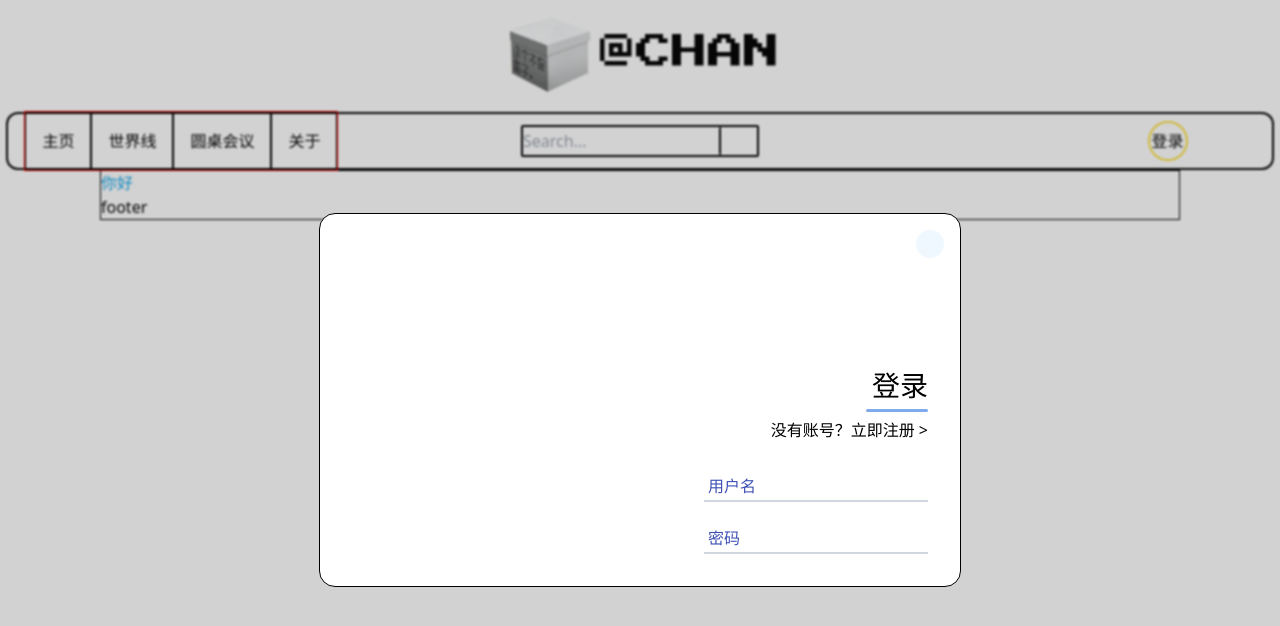
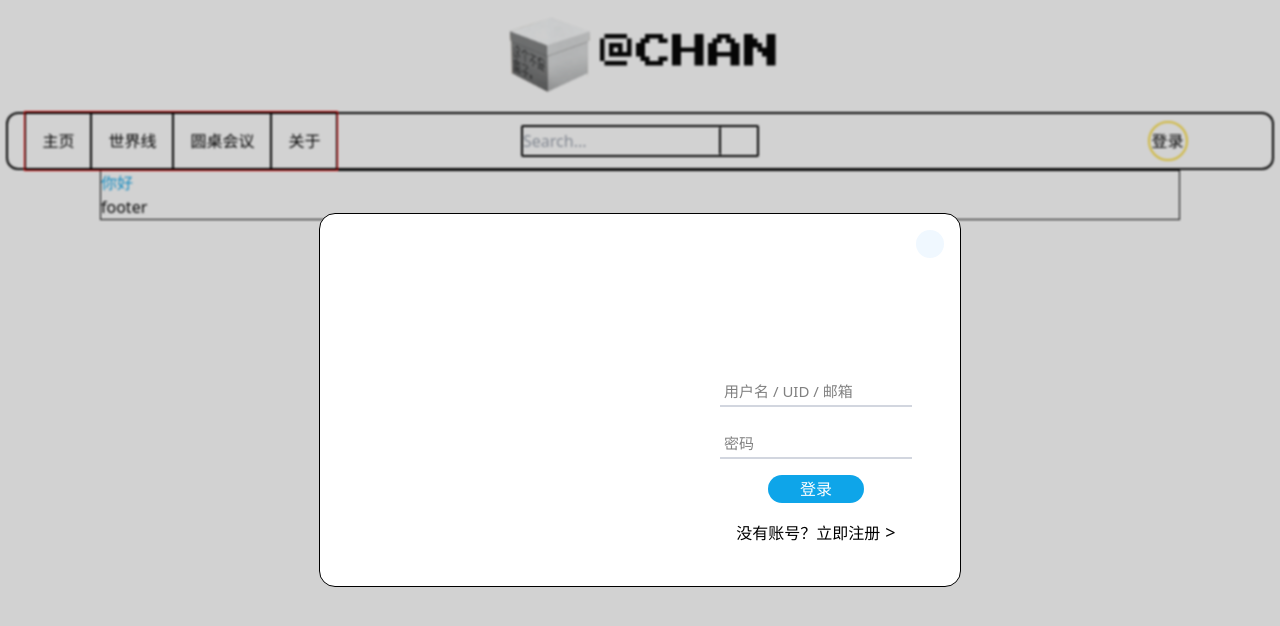
Before and after one commit to Labmem-00/Lab002-Channel-Next, a Next.js app: page / in a window 1280 px wide. Both pictures are taken after a click on the button "登录". Shown: the top 626 px of the page. Built offline with nearby package versions, Linux system fonts and the light colour scheme; some icons are missing.

Commit message:
feat(Login): add animation

```diff
--- a/app/components/Auth/AuthForms/AuthInput/authInput.module.scss
+++ b/app/components/Auth/AuthForms/AuthInput/authInput.module.scss
@@ -3,10 +3,11 @@
   position: relative;
   margin-top: 22px;
   line-height: 20px;
-
+  font-size: 15px;
   .input-entity {
     width: 100%;
     padding: 4px;
+
     border: none;
     border-bottom: 1px solid #d2d6df;
     outline: none;
@@ -17,9 +18,9 @@
     }
 
     &:focus ~ .input-placeholder,
-        &:valid ~ .input-placeholder {
+    &:not(:placeholder-shown) ~ .input-placeholder {
       top: -1em;
-            font-size: 12px;
+      font-size: 17px;
       line-height: 1em;
       color: hwb(216deg 36% 16%);
     }
@@ -29,7 +30,7 @@
     position: absolute;
     top: 4px;
     left: 4px;
-        color: #3f51b5;
+    color: grey;
     transition: all 0.25s;
     pointer-events: none;
   }
@@ -40,7 +41,7 @@
     background-color: #d2d6df;
 
     &::before {
-            content: "";
+      content: '';
       position: absolute;
       width: 100%;
       height: 1px;
--- a/app/components/Auth/AuthForms/AuthInput/index.tsx
+++ b/app/components/Auth/AuthForms/AuthInput/index.tsx
@@ -25,6 +25,7 @@ const AuthInput: React.FC<AuthInputProps> = ({
           required={required}
           aria-labelledby={`${id}-label`} // 增强无障碍性
           autoComplete={id}
+          placeholder="" //默认为空
         />
         <label
           id={`${id}-label`}
--- a/app/components/Auth/AuthForms/Login.tsx
+++ b/app/components/Auth/AuthForms/Login.tsx
@@ -3,9 +3,16 @@ import AuthInput from './AuthInput';
 
 const Login: React.FC = () => {
   return (
-    <form >
-      <AuthInput id="username" type="text" label="用户名" required />
+    <form className="grid justify-center w-48">
+      <AuthInput id="username" type="text" label="用户名 / UID / 邮箱" required />
       <AuthInput id="password" type="password" label="密码" required />
+      <button
+        className="grid place-items-center
+        justify-self-center m-4 w-24 h-7
+        bg-sky-500 text-white rounded-full hover:bg-sky-400"
+      >
+        登录
+      </button>
     </form>
   );
 };
--- a/app/components/Auth/AuthForms/Register.tsx
+++ b/app/components/Auth/AuthForms/Register.tsx
@@ -1,17 +1,29 @@
 import React from 'react';
 import AuthInput from './AuthInput';
 
-const Register: React.FC = ()=>{
+const Register: React.FC = () => {
   return (
-    <form className='w-48'>
-        <AuthInput id="username" type="text" label="用户名" required/>
-        <AuthInput id="email" type='email' label='电子邮箱' required/>
-        <AuthInput id='verific' type='text' label='验证码' required>
-          <button className='whitespace-nowra' onClick={(e)=>e.preventDefault()}>发送验证码</button>
-        </AuthInput>
-        <AuthInput id="password" type="password" label="密码" required />
+    <form className="grid justify-center w-48">
+      <AuthInput id="username" type="text" label="用户名" required />
+      <AuthInput id="email" type="email" label="电子邮箱" required />
+      <AuthInput id="verific" type="text" label="验证码" required>
+        <button
+          className="whitespace-nowra"
+          onClick={(e) => e.preventDefault()}
+        >
+          发送验证码
+        </button>
+      </AuthInput>
+      <AuthInput id="password" type="password" label="密码" required />
+      <button
+        className="grid place-items-center
+        justify-self-center m-4 w-24 h-7
+      bg-sky-500 text-white rounded-full hover:bg-sky-400"
+      >
+        注册
+      </button>
     </form>
-  )
-}
+  );
+};
 
 export default Register;
--- a/app/components/Auth/auth.module.scss
+++ b/app/components/Auth/auth.module.scss
@@ -15,28 +15,76 @@
     bottom: 0;
     width: 288px;
     padding: 32px;
+
+    .chan-form {
+      display: grid;
+      place-items: center;
+    }
   }
 
-    .account-header {
+  .account-toggle {
     display: grid;
-        justify-items: flex-end;
+    justify-items: center;
     padding-bottom: 8px;
 
-        h2 {
-            position: relative;
-            margin-bottom: 12px;
-            font-size: 28px;
+    .login-toggle {
+      &:after {
+        margin-left: 5px;
+        font-size: 18px;
+        content: '>';
+        display: inline-block;
+        transition: all 0.3s ease-in-out;
+      }
+      &:hover {
+        color: gray;
+        &:after {
+          color: skyblue;
+          animation: move 0.9s infinite ease-in-out; /* 循环动画 */
+        }
+      }
+    }
 
-            &::after {
-                content: "";
-                position: absolute;
-                right: 0;
-                bottom: -6px;
-                width: calc(100% + 6px);
-                height: 3px;
-                border-radius: 3px;
-                background-color: hwb(216deg 50% 8%);
+    .register-toggle {
+      &:before {
+        margin-right: 5px;
+        font-size: 18px;
+        content: '<';
+        display: inline-block;
+        transition: all 0.3s ease-in-out;
+      }
+      &:hover {
+        color: gray;
+        &:before {
+          color: skyblue;
+          animation: move-reverse 0.9s infinite ease-in-out; /* 循环动画 */
         }
       }
     }
   }
+}
+
+
+/* 定义指针移动的关键帧动画 */
+@keyframes move {
+  0% {
+    transform: translateX(0); /* 初始位置 */
+  }
+  50% {
+    transform: translateX(7px); /* 向右更远移动 */
+  }
+  100% {
+    transform: translateX(0px); /* 恢复到初始位置 */
+  }
+}
+
+@keyframes move-reverse {
+  0% {
+    transform: translateX(0); /* 初始位置 */
+  }
+  50% {
+    transform: translateX(-5px); /* 向右更远移动 */
+  }
+  100% {
+    transform: translateX(0px); /* 恢复到初始位置 */
+  }
+}
--- a/app/components/Auth/index.tsx
+++ b/app/components/Auth/index.tsx
@@ -2,6 +2,7 @@ import React, { useState } from 'react';
 import styles from './auth.module.scss';
 import Login from './AuthForms/Login';
 import Register from './AuthForms/Register';
+import { useSpring, animated } from '@react-spring/web';
 
 enum FormType {
   // eslint-disable-next-line no-unused-vars
@@ -13,37 +14,47 @@ enum FormType {
 const Account: React.FC = () => {
   const [formType, setFormType] = useState<FormType>(FormType.Login);
 
+  const [props, api] = useSpring(() => ({
+    opacity: 1,
+    config: { tension: 500, friction: 20 },
+  }));
+
   const toggleFormType = () => {
-    setFormType((currentState) =>
-      currentState === FormType.Login ? FormType.Register : FormType.Login
-    );
+    api.start({ opacity: 0 });
+
+    setTimeout(() => {
+      setFormType((prev) =>
+        prev === FormType.Login ? FormType.Register : FormType.Login
+      );
+      api.start({ opacity: 1 });
+    }, 200);
   };
 
-  const accountHeader = (
-    <div id="account-header" className={`${styles['account-header']}`}>
-      <h2>{formType === FormType.Login ? '登录' : '注册'}</h2>
-      <button onClick={toggleFormType}>
-        {formType === FormType.Login
-          ? '没有账号？立即注册 >'
-          : '< 已有账号，前往登录'}
-      </button>
-    </div>
-  );
-
   return (
-    <div className={`${styles['chan-account']} `}>
-      <div className={`${styles['account-form']}`}>
-        {formType === FormType.Login ? (
-          <div id="chan-login">
-            {accountHeader}
-            <Login></Login>
+    <div className={styles['chan-account']}>
+      <div className={styles['account-form']}>
+        <animated.div
+          id={formType === FormType.Login ? 'chan-login' : 'chan-register'}
+          className={styles['chan-form']}
+          style={props}
+        >
+          {formType === FormType.Login ? <Login /> : <Register />}
+          <div id="account-toggle" className={styles['account-toggle']}>
+            <button onClick={toggleFormType}>
+              <span
+                className={
+                  formType === FormType.Login
+                    ? styles['login-toggle']
+                    : styles['register-toggle']
+                }
+              >
+                {formType === FormType.Login
+                  ? '没有账号？立即注册'
+                  : '已有账号，前往登录'}
+              </span>
+            </button>
           </div>
-        ) : (
-          <div id="chan-register">
-            {accountHeader}
-            <Register></Register>
-          </div>
-        )}
+        </animated.div>
       </div>
     </div>
   );
```
Lines whose indentation alone changed are shown as unchanged.
